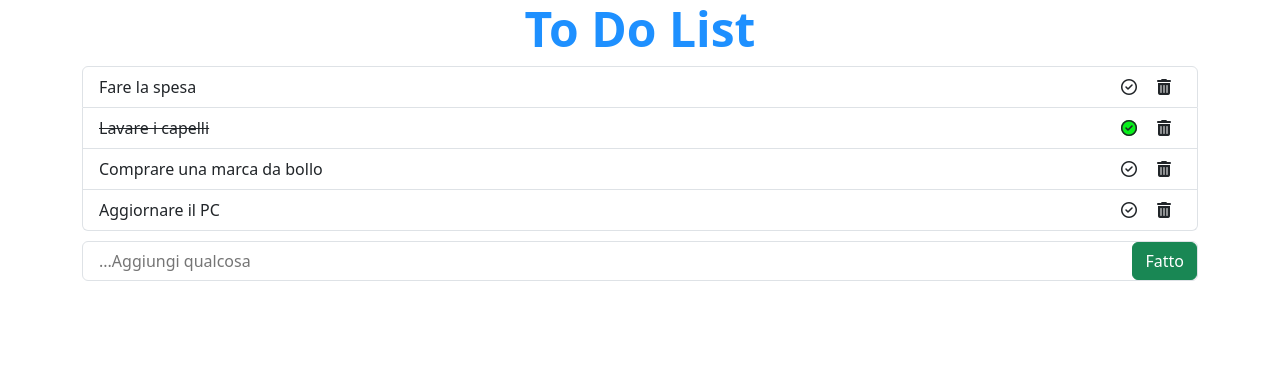
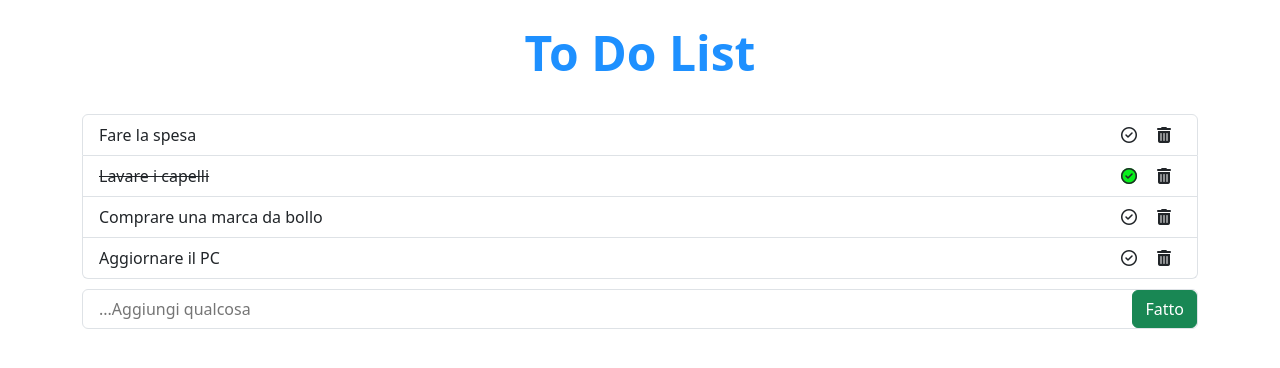
Before and after one commit to PasquiFra/vue-todolist, a plain HTML site: page index.html in a window 1280 px wide. Drawn offline with nearby package versions, Linux system fonts and the light colour scheme.

Commit message:
padding to title, comments

```diff
--- a/index.html
+++ b/index.html
@@ -14,12 +14,12 @@
     <!--! Collegamento font-awesome -->
     <link rel="stylesheet" href="https://cdnjs.cloudflare.com/ajax/libs/font-awesome/6.4.2/css/all.min.css"
         integrity="sha512-z3gLpd7yknf1YoNbCzqRKc4qyor8gaKU1qmn+CShxbuBusANI9QpRohGBreCFkKxLhei6S9CQXFEbbKuqLg0DA=="
-        crossorigin="anonymous"
-        referrerpolicy="no-referrer"/>
+        crossorigin="anonymous" referrerpolicy="no-referrer" />
 
     <!--! Collegamento fogli di stile -->
     <!-- Bootstrap 5 -->
-        <link href="https://cdn.jsdelivr.net/npm/bootstrap@5.3.2/dist/css/bootstrap.min.css" rel="stylesheet" integrity="sha384-T3c6CoIi6uLrA9TneNEoa7RxnatzjcDSCmG1MXxSR1GAsXEV/Dwwykc2MPK8M2HN" crossorigin="anonymous">
+    <link href="https://cdn.jsdelivr.net/npm/bootstrap@5.3.2/dist/css/bootstrap.min.css" rel="stylesheet"
+        integrity="sha384-T3c6CoIi6uLrA9TneNEoa7RxnatzjcDSCmG1MXxSR1GAsXEV/Dwwykc2MPK8M2HN" crossorigin="anonymous">
 
     <!-- Style.css -->
     <link rel="stylesheet" href="./style/style.css">
@@ -28,7 +28,7 @@
     <script src="https://unpkg.com/vue@3/dist/vue.global.js"></script>
 
     <!--! Javascript -->
-        <script src="./js/data.js" ></script>
+    <script src="./js/data.js"></script>
     <script src="./js/script.js" defer></script>
 </head>
 
@@ -36,7 +36,7 @@
     <div id="root">
         <div class="container">
 
-            <header class="text-center">
+            <header class="text-center py-4">
 
                 <h1>To Do List</h1>
 
@@ -45,25 +45,26 @@
             <main>
 
                 <ul class="list-group">
+                    <!-- lista TO-DO -->
                     <li v-for="(todo, i) in todos" class="list-group-item d-flex justify-content-between">
                         <span :class="{ 'text-decoration-line-through': todo.done }">
                             {{todo.text}}
                         </span>
                         <span>
                             <i role="button" class="fa-regular fa-circle-check"
-                            :class="{'bg-green rounded-circle': todo.done}"
-                            @click="toggleClass(i)"></i>
-                            <i role="button" class="fa-solid fa-trash-can"
-                            v-on:click="deleteText(todo.id)"></i>
+                                :class="{'bg-green rounded-circle': todo.done}" @click="toggleClass(i)"></i>
+                            <i role="button" class="fa-solid fa-trash-can" v-on:click="deleteText(todo.id)"></i>
                         </span>
                     </li>
                 </ul>
                 <div class="text-center" v-show="!todos.length">Non hai nulla da fare al momento...</div>
+
+                <!-- Aggiunta TASK -->
                 <form @submit="onSubmit">
                     <ul id="add-group" class="list-group">
-                        <li class="list-group-item d-flex" >
-                            <input id="add-todo" type="text" placeholder="...Aggiungi qualcosa"
-                            @keyup.enter="addTodo" v-model.trim="newTodo" required>
+                        <li class="list-group-item d-flex">
+                            <input id="add-todo" type="text" placeholder="...Aggiungi qualcosa" @keyup.enter="addTodo"
+                                v-model.trim="newTodo" required>
                             <button type="button" @click="addTodo" class="btn btn-success">Fatto</button>
                         </li>
                     </ul>
@@ -73,7 +74,9 @@
 
         </div>
     </div>
-    <script src="https://cdn.jsdelivr.net/npm/bootstrap@5.3.2/dist/js/bootstrap.bundle.min.js" integrity="sha384-C6RzsynM9kWDrMNeT87bh95OGNyZPhcTNXj1NW7RuBCsyN/o0jlpcV8Qyq46cDfL" crossorigin="anonymous"></script>
+    <script src="https://cdn.jsdelivr.net/npm/bootstrap@5.3.2/dist/js/bootstrap.bundle.min.js"
+        integrity="sha384-C6RzsynM9kWDrMNeT87bh95OGNyZPhcTNXj1NW7RuBCsyN/o0jlpcV8Qyq46cDfL"
+        crossorigin="anonymous"></script>
 </body>
 
 </html>
--- a/js/script.js
+++ b/js/script.js
@@ -2,23 +2,26 @@ console.log("Vue ok", Vue);
 
 const { createApp } = Vue;
 
-const app = createApp ({
+const app = createApp({
     name: "ToDoList",
-    data () {
+    data() {
         return {
             todos,
             newTodo: "",
         }
     },
     methods: {
+        // toggle da fare/fatto
         toggleClass(i) {
             this.todos[i].done = !this.todos[i].done;
         },
-        deleteText (id) {
+        //delete task
+        deleteText(id) {
             this.todos = this.todos.filter(todo => id !== todo.id)
         },
-        addTodo () {
-            if(!this.newTodo.trim()){
+        //add task function
+        addTodo() {
+            if (!this.newTodo.trim()) {
                 return
             }
             const newTodo = {
@@ -30,6 +33,7 @@ const app = createApp ({
             this.newTodo = "";
             console.table(todos)
         },
+        //prevent default form
         onSubmit(e) {
             e.preventDefault();
         }
```
Lines whose indentation alone changed are shown as unchanged.
